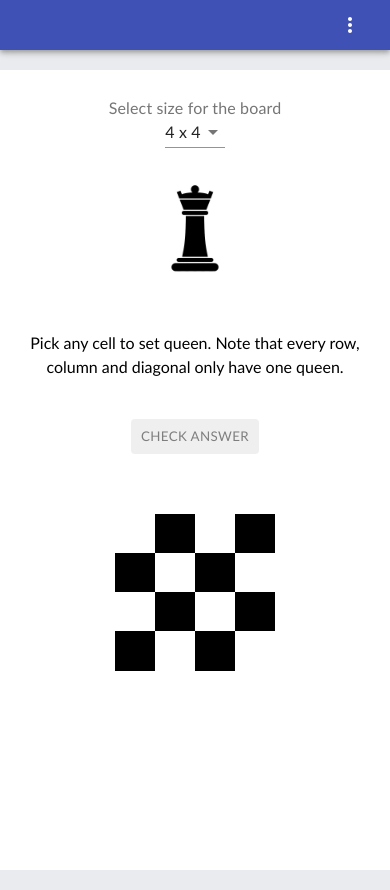
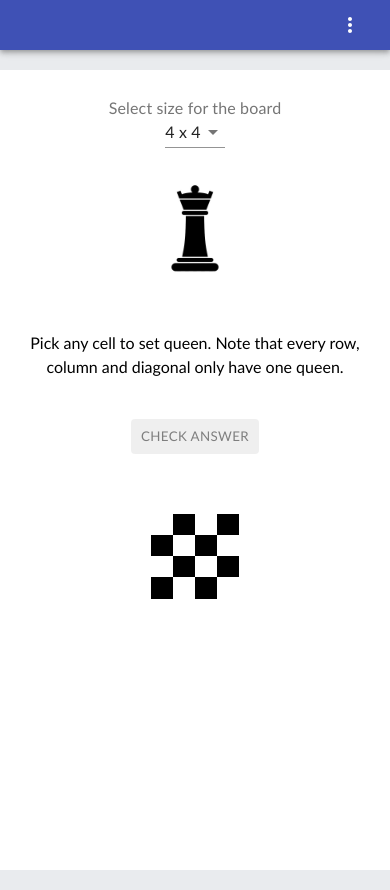
Before and after one commit to vuongsg/game-n-queens, a React (Create React App) app: page / in a window 390 px wide. Built offline with nearby package versions, Linux system fonts and the light colour scheme.

Commit message:
Code refactoring

```diff
--- a/src/components/nQueens.scss
+++ b/src/components/nQueens.scss
@@ -1,7 +1,7 @@
-$width_cell: 50px;
-$height_cell: 50px;
-$smal_width_cell: 40px;
-$smal_height_cell: 40px;
+$CELL_SIZE: 50px;
+$CELL_MEDIUM_SIZE: 40px;
+$CELL_SMALL_SIZE: 30px;
+$CELL_TINY_SIZE: 22px;
 $white: #fff;
 $black: #000;
 
@@ -31,8 +31,8 @@ $black: #000;
 
 .cell-board {
     display: inline-flex;
-    width: $width_cell;
-    height: $height_cell;
+    width: $CELL_SIZE;
+    height: $CELL_SIZE;
     cursor: pointer;
 
     &.white {
@@ -44,9 +44,23 @@ $black: #000;
     }
 }
 
-@media screen and (max-width: 1500px) {
+@media screen and (min-width: 800px) and (max-width: 1500px) {
     .cell-board {
-        width: $smal_width_cell;
-        height: $smal_height_cell;
+        width: $CELL_MEDIUM_SIZE;
+        height: $CELL_MEDIUM_SIZE;
     }
 }
+
+@media screen and (min-width: 401px) and (max-width: 799px) {
+    .cell-board {
+        width: $CELL_SMALL_SIZE;
+        height: $CELL_SMALL_SIZE;
+    }
+}
+
+@media screen and (max-width: 400px) {
+    .cell-board {
+        width: $CELL_TINY_SIZE;
+        height: $CELL_TINY_SIZE;
+    }
+}
--- a/src/components/nQueens.tsx
+++ b/src/components/nQueens.tsx
@@ -1,169 +1,138 @@
-import React, { ReactElement, useEffect, useRef, useCallback } from 'react';
+import React, { ReactElement, useEffect, MouseEventHandler } from 'react';
 import { useSelector, useDispatch } from "react-redux";
 import { Container, Grid, MenuItem, Select, InputLabel } from "@material-ui/core";
-import { changeBoard } from "../slices/nQueens-slices";
+import { makeStyles } from "@material-ui/core/styles";
+import { BoardState, changeBoard, changeQueen, setErrorBoard, removeErrorBoard } from "../slices/nQueens-slices";
 import { RootType } from "../store";
 import { NqueenProducer } from '../producers/nQueensProducer';
 import './nQueens.scss';
 
-export const Nqueens = (): ReactElement => {
-    let board = useSelector<RootType>(state => state.nQueens) as boolean[][];   //board state
-    const dispatch = useDispatch();
-    let initialRowsBoard: ReactElement[] = [];
-    const rowsBoard = useRef(initialRowsBoard);     //display UI
-    let initialCurrentTempboard = [...board];       //save board state immediately each change
-    let currentTempBoard = useRef(initialCurrentTempboard);
+const useStyles = makeStyles(theme => ({
+    none: {
+        backgroundImage: ''
+    },
+    queen: {
+        backgroundImage: `url('${process.env.PUBLIC_URL + '/img/queen-piece.jpg'}')`,
+        backgroundSize: 'cover'
+    },
+    whiteQueen: {
+        backgroundImage: `url('${process.env.PUBLIC_URL + '/img/queen-white-piece.jpg'}')`,
+        backgroundSize: 'cover'
+    },
+    ul: {
+        listStyle: 'none'
+    },
+    border: {
+        border: '4px solid red'
+    }
+}));
 
-    useEffect(() => {
-        return () => {
-            dispatch(changeBoard(currentTempBoard.current));
-        }
-    }, []);
+function cloneArray<T>(arr: T[][]): T[][] {
+    const size = arr.length;
+    const b: T[][] = Array(size);
 
-    useEffect(() => {
-        const btnCheckAnswer = document.querySelector('#btn-check-answer') as HTMLButtonElement;
-        const rows = board.length;
-        const eachQueenEachRow: boolean[] = Array(rows).fill(false);
+    for (let i = 0; i < size; i++) {
+        b[i] = Array(size);
 
-        for (let i = 0; i < rows; i++) {
-            for (let k = 0; k < rows; k++) {
-                if (board[i][k]) {
-                    eachQueenEachRow[i] = true;
-                }
+        for (let k = 0; k < size; k++) {
+            b[i][k] = arr[i][k];
         }
     }
 
-        if (eachQueenEachRow.filter(m => !m).length > 0) {
-            btnCheckAnswer.setAttribute('disabled', 'disabled');
-            (document.querySelector('#div-fake-check-answer') as HTMLDivElement).style.cursor = 'not-allowed';
-        } else {
-            btnCheckAnswer.removeAttribute('disabled');
-            (document.querySelector('#div-fake-check-answer') as HTMLDivElement).style.cursor = 'auto';
+    return b;
 }
-    }, [board]);
 
-    const drawBoard = useCallback(() => {
-        const setQueen = (e:React.MouseEvent<HTMLDivElement>): void => {
-            const gridBoard = document.querySelector('#grid-board');
-            let cellBoard = e.target as HTMLDivElement;
+export const Nqueens = (): ReactElement => {
+    let boardState = useSelector<RootType>(state => state.nQueens) as BoardState;   //board state
+    const dispatch = useDispatch();
+    const classes = useStyles();
 
-            if (gridBoard !== null && cellBoard !== null && cellBoard.className.indexOf('cell-board') !== -1) {
-                //set new value for currentTempBoard, check whether each queen each row or not
-                const eachQueenEachRow: boolean[] = Array(rows).fill(false);
-                const tempBoard = Array(rows);
+    useEffect(() => {
+        let eachQueenEachRow = false;
 
-                for (let i = 0; i < rows; i++) {
-                    tempBoard[i] = Array(rows).fill(false);
+        for (let i = 0, n = boardState.size; i < n; i++) {
+            let isOnThisRow = false;
 
-                    for (let k = 0; k < rows; k++) {
-                        tempBoard[i][k] = currentTempBoard.current[i][k];
-                        if (tempBoard[i][k]) {
-                            eachQueenEachRow[i] = true;
-                        }
+            for (let k = 0; k < n; k++) {
+                if (boardState.board[i][k]) {
+                    isOnThisRow = true;
+                    break;
                 }
             }
 
-                const row = parseInt(cellBoard.classList[0].substr(cellBoard.classList[0].indexOf('row') + 'row'.length));
-                const col = parseInt(cellBoard.classList[1].substr(cellBoard.classList[1].indexOf('col') + 'col'.length));
-                for (let k = 0, n = currentTempBoard.current.length; k < n; k++) {
-                    tempBoard[row][k] = (k === col);
-                    if (tempBoard[row][k]) {
-                        eachQueenEachRow[row] = true;
+            if (isOnThisRow) {
+                if (i === n - 1) {
+                    eachQueenEachRow = true;
+                    break;
+                }
+            } else {
+                break;
             }
         }
 
-                currentTempBoard.current = [...tempBoard];
-
         const btnCheckAnswer = document.querySelector('#btn-check-answer') as HTMLButtonElement;
-
-                if (eachQueenEachRow.filter(m => !m).length > 0) {
+        if (eachQueenEachRow) {
+            btnCheckAnswer.removeAttribute('disabled');
+            (document.querySelector('#div-fake-check-answer') as HTMLDivElement).style.cursor = 'auto';
+        } else {
             btnCheckAnswer.setAttribute('disabled', 'disabled');
             (document.querySelector('#div-fake-check-answer') as HTMLDivElement).style.cursor = 'not-allowed';
-                } else {
-                    btnCheckAnswer.removeAttribute('disabled');
-                    (document.querySelector('#div-fake-check-answer') as HTMLDivElement).style.cursor = 'auto';
         }
-
-                const elementsSameRow = gridBoard.getElementsByClassName(cellBoard.classList[0]);
-
-                //reset background for all elements in that row
-                if (elementsSameRow != null) {
-                    for (let i = 0, n = elementsSameRow.length; i < n; i++) {
-                        const cell = elementsSameRow[i] as HTMLDivElement;
-                        cell.style.backgroundImage = 'none';
-                        cell.style.border = 'none';
-                    }
-                }
-
-                if (window.getComputedStyle(cellBoard, null).getPropertyValue('background-color') === 'rgb(255, 255, 255)') {
-                    cellBoard.style.backgroundImage = `url('${process.env.PUBLIC_URL + '/img/queen-piece.jpg'}')`;
-                } else {
-                    cellBoard.style.backgroundImage = `url('${process.env.PUBLIC_URL + '/img/queen-white-piece.jpg'}')`;
-                }
-
-                cellBoard.style.backgroundSize = 'cover';
-            }
-        };
-
-        currentTempBoard.current = [...board];
-        const gridBoard = document.querySelector('#grid-board');
-        if (gridBoard !== null) {   //at initialize, gridBoard does not exist
-            const rowsCollection = Array.from(document.getElementsByClassName('row-board'));
-
-            for (let row of rowsCollection) {
-                const cellsCollection = Array.from(row.getElementsByClassName('cell-board'));
-
-                for (let cell of cellsCollection) {
-                    const cellDiv = cell as HTMLDivElement;
-                    cellDiv.style.backgroundImage = 'none';
-                    cellDiv.style.removeProperty('border');
-                }
-            }
-        }
-
-        const rows = board.length;
-        document.title = `Game ${rows} x ${rows} queens`;
-        rowsBoard.current = [];
-
-        for (let i = 0; i < rows; i++) {
-            const cells: ReactElement[] = [];
-
-            for (let k = 0; k < rows; k++) {
-                let isWhiteCell = ((k & 1) === 0 && (i & 1) === 0) || ((k & 1) === 1 && (i & 1) === 1);
-                const classNames = `row${i} col${k} cell-board ${isWhiteCell ? 'white' : 'black'}`;
-
-                if (board[i][k]) {
-                    cells.push(React.createElement('div', { className: classNames,
-                        style: { backgroundImage: classNames.indexOf('white') !== -1 ? `url('${process.env.PUBLIC_URL + '/img/queen-piece.jpg'}')`
-                                                                                      : `url('${process.env.PUBLIC_URL + '/img/queen-white-piece.jpg'}')`,
-                                backgroundSize: 'cover'},
-                        tabIndex: 0, onMouseDown: setQueen }));
-                } else {
-                    cells.push(React.createElement('div', { className: classNames, tabIndex: 0, onMouseDown: setQueen }));
-                }
-            }
-
-            const rowClassNames = `row-board ${i === 0 ? '' : 'second-more'}`;
-            rowsBoard.current.push(React.createElement('div', { className: rowClassNames }, cells));
-        }
-    }, [board]);
+    }, []);
 
     /**
      * cbx Size change event
      * @param e
      */
     const changeSize = (e:React.ChangeEvent<{value: unknown}>): void => {
-        reInitializeBoard(parseInt(e.target.value as string));
+        const size = parseInt(e.target.value as string);
+        dispatch(changeBoard(size));
     }
 
-    const reInitializeBoard = (size: number): void => {
-        let newBoard: boolean[][] = Array(size);
-        for (let i = 0; i < size; i++) {
-            newBoard[i] = Array(size).fill(false);
+    const setQueen = (e: MouseEventHandler<HTMLDivElement>, rowIdx: number, colIdx: number): void => {
+        const size = boardState.size;
+        const tempBoard = cloneArray(boardState.board);
+
+        for (let k = 0, n = size; k < n; k++) {
+            if (k !== colIdx) {
+                tempBoard[rowIdx][k] = false;
+            } else {
+                tempBoard[rowIdx][k] = true;
+            }
         }
 
-        dispatch(changeBoard(newBoard));
+        let eachQueenEachRow = false;
+        for (let i = 0; i < size; i++) {
+            let isOnThisRow = false;
+
+            for (let k = 0; k < size; k++) {
+                if (tempBoard[i][k]) {
+                    isOnThisRow = true;
+                    break;
                 }
+            }
+
+            if (isOnThisRow) {
+                if (i === size - 1) {
+                    eachQueenEachRow = true;
+                    break;
+                }
+            } else {
+                break;
+            }
+        }
+
+        const btnCheckAnswer = document.querySelector('#btn-check-answer') as HTMLButtonElement;
+        if (eachQueenEachRow) {
+            btnCheckAnswer.removeAttribute('disabled');
+            (document.querySelector('#div-fake-check-answer') as HTMLDivElement).style.cursor = 'auto';
+        } else {
+            btnCheckAnswer.setAttribute('disabled', 'disabled');
+            (document.querySelector('#div-fake-check-answer') as HTMLDivElement).style.cursor = 'not-allowed';
+        }
+
+        dispatch(changeQueen(tempBoard));
+    };
 
     /**
      * btn 'Check Answer' click event
@@ -176,62 +145,77 @@ export const Nqueens = (): ReactElement => {
             return;
         }
 
-        //construct new board from current UI
-        const gridBoard = document.querySelector('#grid-board');
-
-        if (gridBoard !== null) {
-            const answer = NqueenProducer.checkBoardValid(currentTempBoard.current);
+        const answer = NqueenProducer.checkBoardValid(boardState.board);
 
         if (answer.size === 0) {
-                alert('Congratulations! You have an amazing play *__*');
-                removeBorderCells(gridBoard);
+            dispatch(removeErrorBoard())
         } else {
-                const rowsCollection = Array.from(gridBoard.getElementsByClassName('row-board'));
+            (document.querySelector('#divCongrats') as HTMLDivElement).style.display = 'none';
+            const tempErrBoard = cloneArray(boardState.errorBoard);
 
-                for (let row of rowsCollection) {
-                    const cellsCollection = Array.from(row.getElementsByClassName('cell-board'));
-
-                    for (let cell of cellsCollection) {
-                        const cellUI = cell as HTMLDivElement;
-                        const classList = [cellUI.classList[0], cellUI.classList[1]].join(' ');
-
+            for (let i = 0, n = boardState.size; i < n; i++)
+                for (let k = 0; k < n; k++) {
+                    const classList = `row${i} col${k}`;
                     if (answer.has(classList)) {
-                            cellUI.style.border = '4px solid red';
+                        tempErrBoard[i][k] = true;
                         answer.delete(classList);
                         break;
                     } else {
-                            cellUI.style.border = 'none';
-                        }
-                    }
-                }
-            }
+                        tempErrBoard[i][k] = false;
                     }
                 }
 
-    const removeBorderCells = (gridBoard: Element) => {
-        if (gridBoard !== null) {
-            const rowsCollection = Array.from(gridBoard.getElementsByClassName('row-board'));
-
-            for (let row of rowsCollection) {
-                const cellsCollection = Array.from(row.getElementsByClassName('cell-board'));
-
-                for (let cell of cellsCollection) {
-                    const cellUI = cell as HTMLDivElement;
-                    cellUI.style.border = 'none';
-                }
-            }
+            dispatch(setErrorBoard(tempErrBoard));
         }
     }
 
-    drawBoard();    //draw board at initialize
+    const getRowClassNames = (rowIdx: number): string => {
+        let className = 'row-board';
+
+        if (rowIdx > 0) {
+            className += ' second-more';
+        }
+
+        return className;
+    }
+
+    const getCellClassNames = (rowIdx: number, colIdx: number): string => {
+        let className = 'cell-board';
+
+        const isWhiteCell = ((colIdx & 1) === 0 && (rowIdx & 1) === 0) || ((colIdx & 1) === 1 && (rowIdx & 1) === 1);
+        if (isWhiteCell) {
+            className += ' white';
+        } else {
+            className += ' black';
+        }
+
+        if (boardState.board[rowIdx][colIdx]) {
+            if (isWhiteCell) {
+                className += ` ${classes.queen}`;
+            } else {
+                className += ` ${classes.whiteQueen}`;
+            }
+        }
+
+        if (boardState.errorBoard[rowIdx][colIdx]) {
+            className += ` ${classes.border}`;
+        }
+
+        return className;
+    }
 
     return (
         <Container className='main-container'>
+            <Grid id='divCongrats' container direction='row' style={{display: boardState.showCongrats ? 'block' : 'none',
+                                                                    textAlign: 'center', padding: '10px'}}>
+                <h1 style={{color: 'blue'}}>Congratulations! You have an amazing play *__*</h1>
+            </Grid>
+
             <Grid container direction='row'>
                 <Grid item xs={12} lg={5} id='select-area' style={{textAlign: 'center'}}>
                     <Grid item xs={12}>
                         <InputLabel id='label-size'>Select size for the board</InputLabel>
-                        <Select labelId='label-size' value={board.length} onChange={changeSize}>
+                        <Select labelId='label-size' value={boardState.size} onChange={changeSize}>
                             <MenuItem value="4">4 x 4</MenuItem>
                             <MenuItem value="6">6 x 6</MenuItem>
                             <MenuItem value="8">8 x 8</MenuItem>
@@ -256,7 +240,13 @@ export const Nqueens = (): ReactElement => {
                 </Grid>
 
                 <Grid item xs={12} lg={7} justifyContent='center' id='grid-board'>
-                    {rowsBoard.current}
+                    {boardState.board.map((row, rowIdx) =>
+                        <div className={getRowClassNames(rowIdx)}>{
+                            row.map((col, colIdx) =>
+                                <div className={getCellClassNames(rowIdx, colIdx)} tabIndex={0} onMouseDown={(e: any) => setQueen(e, rowIdx, colIdx)}></div>
+                            )}
+                        </div>
+                    )}
                 </Grid>
             </Grid>
         </Container>
--- a/src/slices/nQueens-slices.ts
+++ b/src/slices/nQueens-slices.ts
@@ -1,19 +1,63 @@
 import { createSlice, PayloadAction } from "@reduxjs/toolkit";
 
-const initialState: boolean[][] = Array(4);
-for (let i = 0; i < 4; i++) {
-    initialState[i] = Array(4).fill(false);
+export interface BoardState {
+    size: number,
+    board: boolean[][]
+    errorBoard: boolean[][],
+    showCongrats: boolean
+}
+
+const createBoard = (size: number): boolean[][] => {
+    const arr: boolean[][] = Array(size);
+    for (let i = 0; i < size; i++) {
+        arr[i] = Array(size).fill(false);
+    }
+
+    return arr;
+}
+
+const initialState: BoardState = {
+    size: 4,
+    board: createBoard(4),
+    errorBoard: createBoard(4),
+    showCongrats: false
 }
 
 const slice = createSlice({
     name: 'nQueens',
     initialState: initialState,
     reducers: {
-        changeBoard: (state: boolean[][], action: PayloadAction<boolean[][]>) => {
-            return action.payload;
+        changeBoard: (state: BoardState, action: PayloadAction<number>) => {
+            return {
+                ...state,
+                size: action.payload,
+                board: createBoard(action.payload),
+                errorBoard: createBoard(action.payload),
+                showCongrats: false
+            }
+        },
+        changeQueen: (state: BoardState, action: PayloadAction<boolean[][]>) => {
+            return {
+                ...state,
+                board: action.payload
+            }
+        },
+        setErrorBoard: (state: BoardState, action: PayloadAction<boolean[][]>) => {
+            return {
+                ...state,
+                errorBoard: action.payload,
+                showCongrats: false
+            }
+        },
+        removeErrorBoard: (state: BoardState) => {
+            return {
+                ...state,
+                errorBoard: createBoard(state.size),
+                showCongrats: true
+            }
         }
     }
 })
 
-export const { changeBoard } = slice.actions;
+export const { changeBoard, changeQueen, setErrorBoard, removeErrorBoard } = slice.actions;
 export default slice.reducer;
```
Lines whose indentation alone changed are shown as unchanged.
